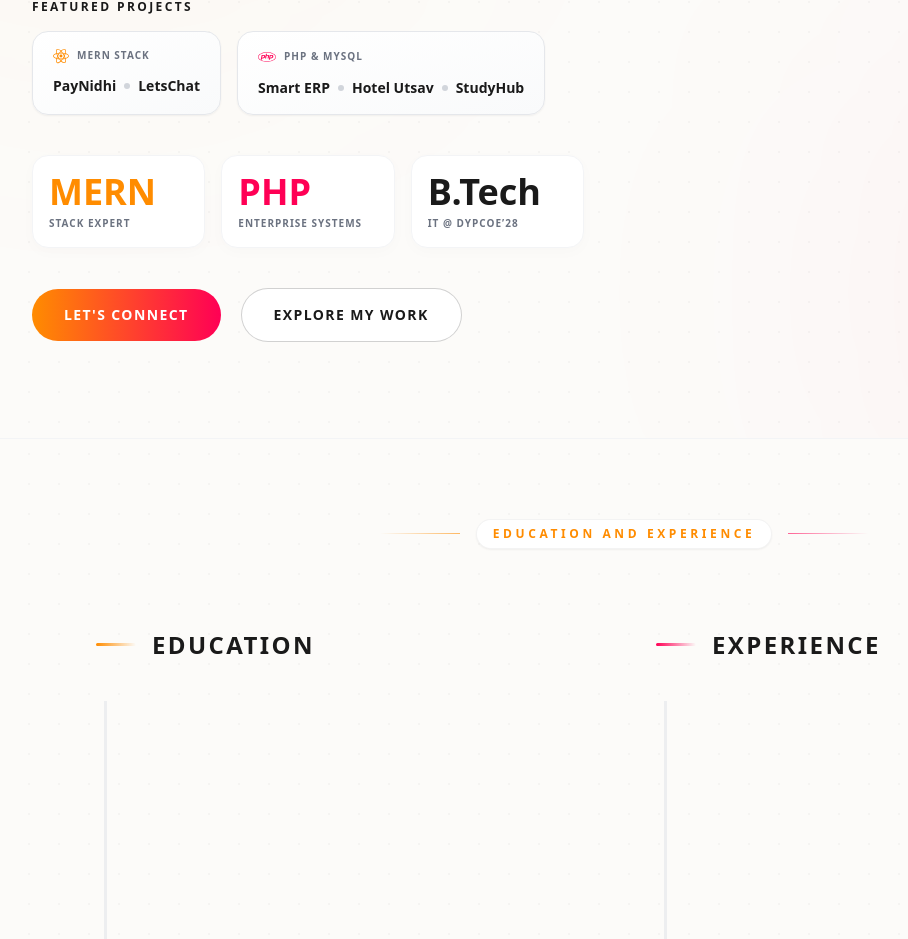
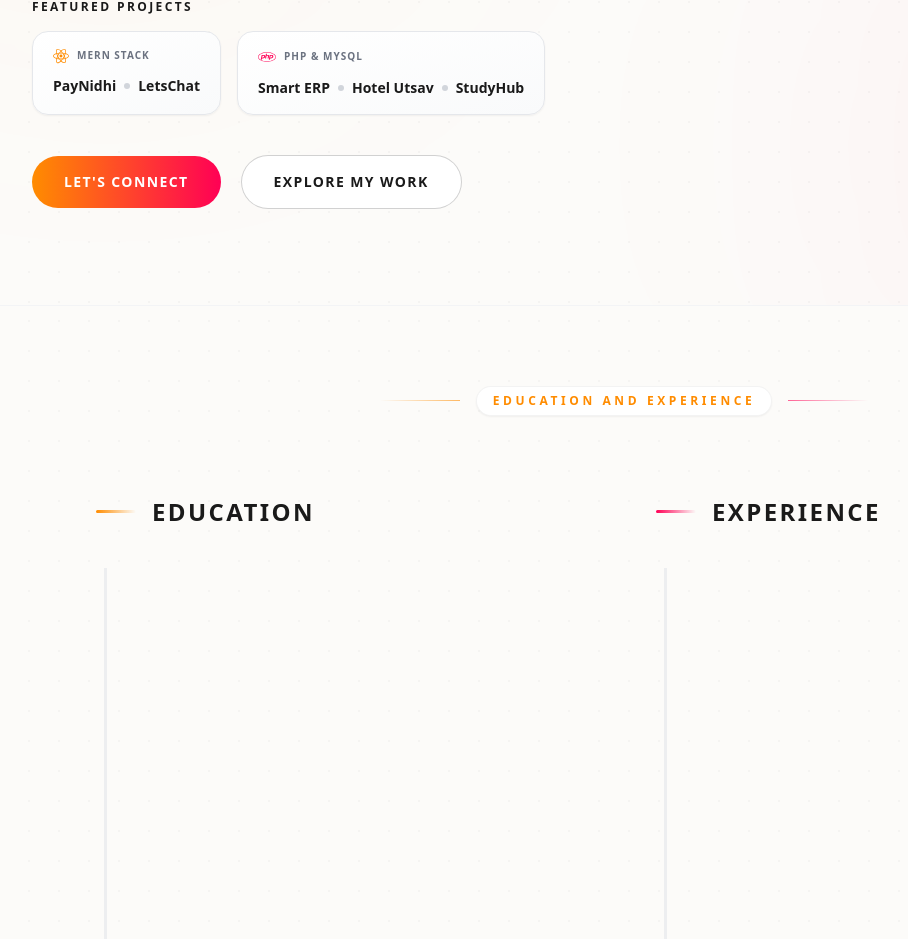
Before and after one commit to prathamesh-ingle/prathamesh72, a React (Vite) app in the folder frontend/: page / in a window 1280 px wide. Shown: the part 2152-3091 px from the top of the page, without its empty margins (16-924 px from the left). Built offline with nearby package versions, Linux system fonts and the light colour scheme.

Commit message:
final updates

```diff
--- a/frontend/src/pages/LandingPage.jsx
+++ b/frontend/src/pages/LandingPage.jsx
@@ -577,32 +577,7 @@ const LandingPage = () => {
               </div>
             </div>
 
-            <div className="grid grid-cols-3 gap-4 pt-4" data-aos="fade-up" data-aos-delay="400">
-              <div className="flex flex-col p-4 bg-white rounded-2xl border border-gray-100 shadow-[0_4px_15px_rgba(0,0,0,0.02)] hover:shadow-[#ff8c00]/15 hover:border-[#ff8c00]/40 transition-all duration-300">
-                <span className="text-[#ff8c00] text-3xl md:text-4xl font-black mb-1">
-                  MERN
-                </span>
-                <span className="text-[9px] md:text-[10px] text-gray-500 font-bold uppercase tracking-widest">
-                  Stack Expert
-                </span>
-              </div>
-              <div className="flex flex-col p-4 bg-white rounded-2xl border border-gray-100 shadow-[0_4px_15px_rgba(0,0,0,0.02)] hover:shadow-[#ff0055]/15 hover:border-[#ff0055]/40 transition-all duration-300">
-                <span className="text-[#ff0055] text-3xl md:text-4xl font-black mb-1">
-                  PHP
-                </span>
-                <span className="text-[9px] md:text-[10px] text-gray-500 font-bold uppercase tracking-widest">
-                  Enterprise Systems
-                </span>
-              </div>
-              <div className="flex flex-col p-4 bg-white rounded-2xl border border-gray-100 shadow-[0_4px_15px_rgba(0,0,0,0.02)] hover:shadow-gray-200 hover:border-[#1a1a1a]/30 transition-all duration-300">
-                <span className="text-[#1a1a1a] text-3xl md:text-4xl font-black mb-1">
-                  B.Tech
-                </span>
-                <span className="text-[9px] md:text-[10px] text-gray-500 font-bold uppercase tracking-widest">
-                  IT @ DYPCOE’28
-                </span>
-              </div>
-            </div>
+
 
             <div className="flex items-center gap-5 pt-4" data-aos="fade-up" data-aos-delay="500">
               <a
```
